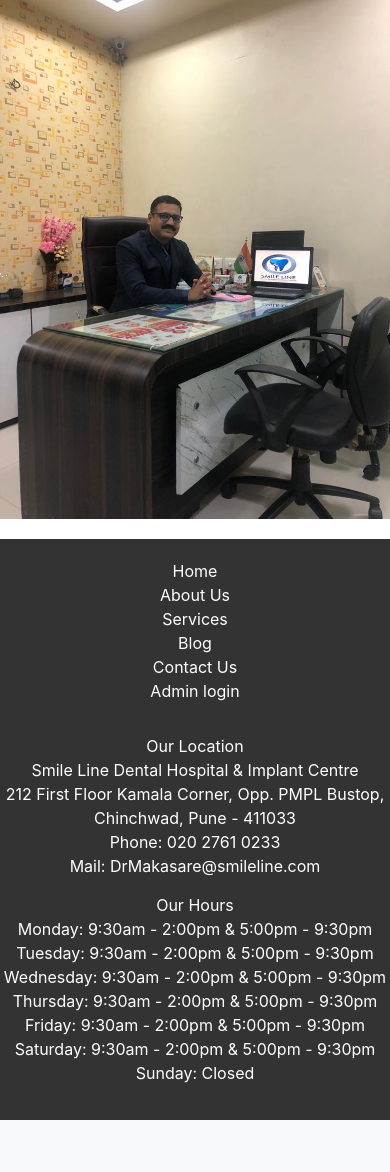
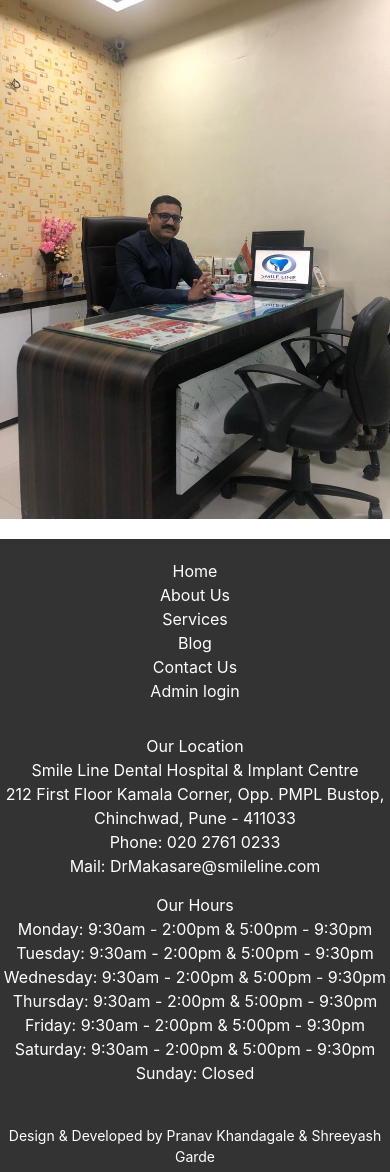
Before and after one commit to Pranavnk15/Dr, a Node server app: page /aboutus in a window 390 px wide. Shown: the part 3817-4989 px from the top of the page. Before the commit the page ends 4937 px from the top, so only its background shows below. Run offline with Node 20, Linux system fonts and the light colour scheme; some libraries are stand-ins or nearby versions.

Commit message:
footer chatbot 360

```diff
--- a/public/css/chat.js
+++ b/public/css/chat.js
@@ -85,6 +85,28 @@ const getChatbotResponse = (userInput) => {
     return "For detail Info about various treatments provided please visit our treatments page"
   } else if (userInput.includes('hours') || userInput.includes('timing') || userInput.includes('timings')) {
     return "Our clinic is open from Monday to Saturday, 9 AM to 2 PM & 5 PM to 9:30 PM. We are closed on Sundays.";
+  } else if (userInput.includes('What is conservative dentistry?') ) {
+    return "Conservative dentistry focuses on preserving natural tooth structure and preventing dental issues. It involves treatments aimed at conserving as much of the original tooth as possible while addressing decay, damage, or structural issues.";
+  } else if (userInput.includes('What are dental implants?') ) {
+    return "Dental implants are effective for replacing missing teeth. They involve fixing a replacement tooth root into the jawbone to support a crown, bridge, or denture.";
+  } else if (userInput.includes('What are dental crowns?') ) {
+    return "Dental crowns are caps that cover damaged or decayed teeth, preserving their structure. They're crafted from durable materials like porcelain or metal alloys.";
+  } else if (userInput.includes('Explain dental bridges.') || userInput.includes('whate are dental bridges?')) {
+    return "Dental bridges replace missing teeth by anchoring artificial teeth to adjacent natural teeth. They restore both appearance and function";
+  } else if (userInput.includes('What is a root canal?') ) {
+    return "Root canal treatment repairs and saves badly infected or decayed teeth by removing infected pulp and sealing the tooth to prevent further infection.";
+  } else if (userInput.includes('What are dental braces for?') ) {
+    return "Dental braces correct misaligned teeth and jaws, enhancing both function and appearance.";
+  } else if (userInput.includes('What are computerized dental X-rays?') ) {
+    return "Computerized X-rays capture detailed images of teeth, gums, and oral structures, aiding in accurate diagnosis and treatment planning.";
+  } else if (userInput.includes('What does smile correction involve?') ) {
+    return "Smile correction enhances the appearance of teeth and gums, addressing various cosmetic concerns for a better smile.";
+  } else if (userInput.includes('What is dental bleaching?') ) {
+    return "Dental bleaching lightens tooth color and removes stains or discoloration for a brighter smile";
+  } else if (userInput.includes('What is fluoride treatment?') ) {
+    return "Fluoride treatment strengthens teeth and prevents tooth decay, using controlled amounts of a natural mineral.";
+  } else if (userInput.includes('What are tooth-colored cement and silver fillings?') ) {
+    return "Tooth-colored cement blends with natural teeth for aesthetically pleasing fillings. Silver fillings are durable and strong, suitable for high-pressure areas.";
   }
   return "I'm sorry, I may not have the information you're looking for. Please contact us directly for more assistance.";
 };
--- a/public/css/footer.css
+++ b/public/css/footer.css
@@ -1,4 +1,5 @@
 footer {
+    .footer1{
     bottom: 0;
     left: 0;
     width: auto;
@@ -6,7 +7,7 @@ footer {
     justify-content: space-around;
     padding: 20px 0;
     background-color: #333;
-    color: #fff;
+    color: #fff;}
 }
 
 
@@ -40,13 +41,31 @@ footer li a:hover::after {
     width: 100%;
 }
 
+.footer-credits {
+    color: white;
+    text-align: center;
+    background-color: #333;
+    padding: 5px;
+  }
+
+  .footer-credits a {
+    color: #fff;
+    text-decoration: none;
+  }
+
+  .footer-credits a:hover {
+    text-decoration: underline;
+  }
 
 /* Media query for smaller screens */
 @media (max-width: 768px) {
     footer {
+        .footer1 {
       flex-direction: column;
       align-items: center;
       text-align: center;
+      margin-bottom: 0px;
+        }
     }
 
     footer div {
@@ -54,6 +73,11 @@ footer li a:hover::after {
     }
 
     footer ul li:nth-child(5) {
-        display: none;
+      display: none;
     }
+    .footer-credits {
+        background-color: #333;
+        margin-bottom: 0px;
+        font-size: 14px; /* Adjust font size for smaller screens */
+      }
   }
--- a/public/css/styles.css
+++ b/public/css/styles.css
@@ -310,8 +310,12 @@ html {
 @media (max-width: 767.98px) {
   .view-container {
     padding: 0 20px;
+    padding-top: 10px;
+    margin-top: 10px;
      /* Responsive typography */
-
+      iframe{
+      width: 100%; /* Make the map take full width */
+    }
     h1 {
       font-size: 2rem;
       padding-right: 10px;
--- a/views/partials/mainFooter.ejs
+++ b/views/partials/mainFooter.ejs
@@ -1,4 +1,5 @@
 <footer>
+    <div class="footer1">
         <div class="footer-links">
             <ul>
                 <li><a href="/">Home</a></li>
@@ -28,4 +29,9 @@
             Saturday: 9:30am - 2:00pm & 5:00pm - 9:30pm <br>
             Sunday: Closed
         </div>
+    </div>
+
+    <div class="footer-credits">
+        Design & Developed by <a href="https://www.linkedin.com/in/pranav-khandagale-977837221/" class="developer">Pranav Khandagale</a> & <a href="https://www.linkedin.com/in/shreeyash-garde-profile/" class="developer">Shreeyash Garde</a>
+    </div>
 </footer>
```
Lines whose indentation alone changed are shown as unchanged.
